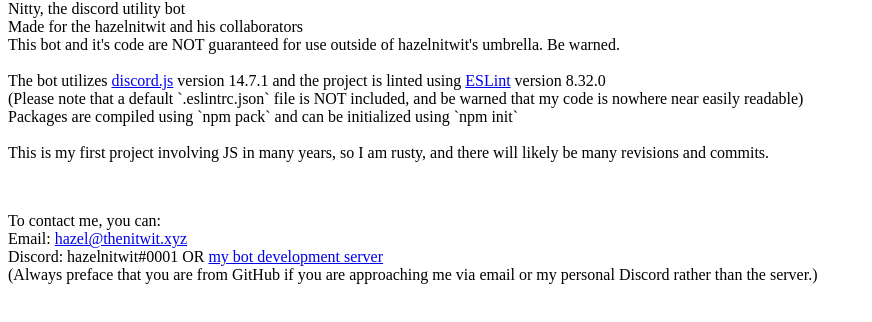
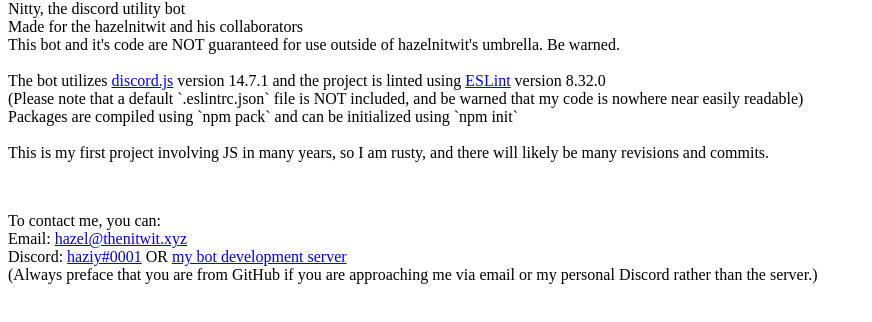
Before and after one commit to nailplsh/Nitty, a website: page index.html in a window 1280 px wide. Shown: the part 66-388 px from the top of the page, without its empty margins (0-872 px from the left). Drawn offline with Linux system fonts and the light colour scheme.

Commit message:
Update index.html

```diff
--- a/index.html
+++ b/index.html
@@ -15,6 +15,6 @@
   <br>
     <p>To contact me, you can:<br>
     Email: <a href="mailto:hazel@thenitwit.xyz">hazel@thenitwit.xyz</a><br>
-    Discord: hazelnitwit#0001 OR <a href="https://discord.gg/zV4KuWMCzx">my bot development server</a><br>
+    Discord: <a href="https://discord.com/users/354414172559114240">haziy#0001</a> OR <a href="https://discord.gg/zV4KuWMCzx">my bot development server</a><br>
     (Always preface that you are from GitHub if you are approaching me via email or my personal Discord rather than the server.)</p>
   </body>
```
